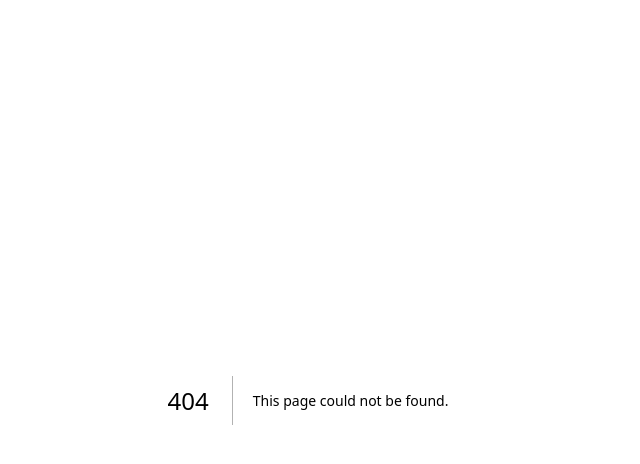
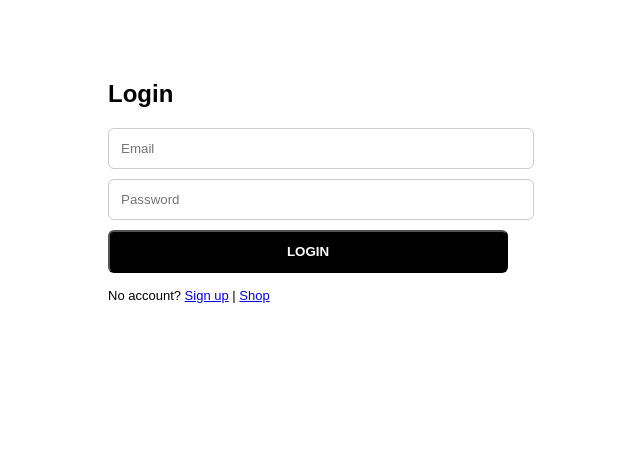
Before and after one commit to wickedrazzy3-commits/Razzy-store, a Next.js app: page /login in a window 1280 px wide. Before the commit this address had no page. Shown: the top 464 px of the page, without its empty margins (332-972 px from the left). Built offline with nearby package versions, Linux system fonts and the light colour scheme.

Commit message:
Create page.js

```diff
--- /dev/null
+++ b/app/login/page.js
@@ -0,0 +1,22 @@
+"use client";
+import { useState } from "react";
+import { getUsers, setCurrent } from "../lib/auth";
+
+export default function Login(){
+const [form,setForm]=useState({email:"",password:""});
+const login=()=>{
+ const users=getUsers();
+ const u=users.find(x=>x.email===form.email&&x.password===form.password);
+ if(!u) return alert("Wrong email/password");
+ setCurrent(u); alert("Welcome "+u.name); window.location.href="/";
+};
+return(
+<div style={{maxWidth:400,margin:"40px auto",padding:20,fontFamily:"sans-serif"}}>
+<h2>Login</h2>
+<input placeholder="Email" value={form.email} onChange={e=>setForm({...form,email:e.target.value})} style={{width:"100%",padding:12,marginBottom:10,borderRadius:6,border:"1px solid #ccc"}}/>
+<input type="password" placeholder="Password" value={form.password} onChange={e=>setForm({...form,password:e.target.value})} style={{width:"100%",padding:12,marginBottom:10,borderRadius:6,border:"1px solid #ccc"}}/>
+<button onClick={login} style={{width:"100%",padding:12,background:"black",color:"white",borderRadius:6,fontWeight:"bold"}}>LOGIN</button>
+<p style={{marginTop:15,fontSize:13}}>No account? <a href="/signup">Sign up</a> | <a href="/">Shop</a></p>
+</div>
+);
+}
```
